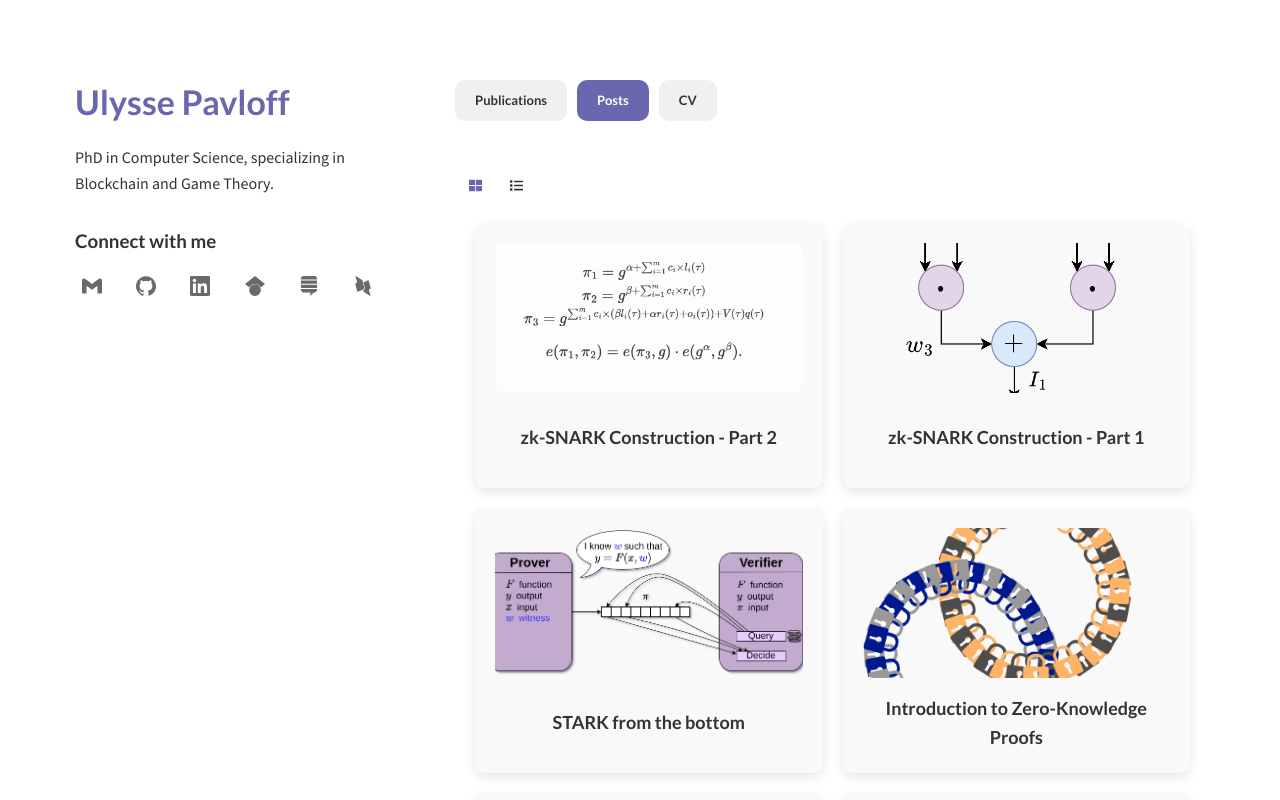
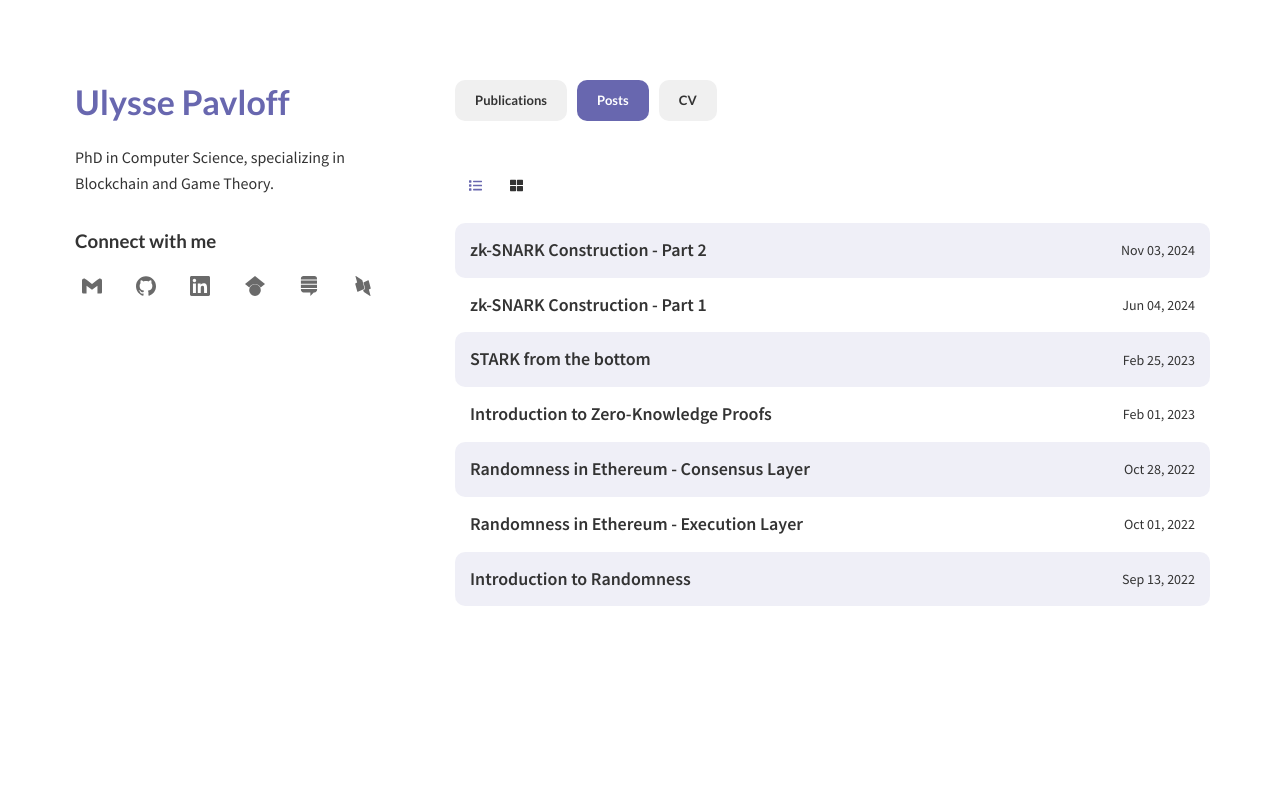
Before and after one commit to upavloff/upavloff.github.io, a React (Create React App) app: page /posts in a window 1280 px wide. Shown: the top 800 px of the page. Built offline with nearby package versions, Linux system fonts and the light colour scheme.

Commit message:
nice post page

```diff
--- a/src/App.css
+++ b/src/App.css
@@ -20,18 +20,23 @@
   /* General */
   --light-background: #ffffff;
   --dark-background: #232324;
+  --light-text-color: #333;
+  --dark-text-color: #d4d4d8;
+  --post-background: rgba(104, 103, 175, 0.1);
+  --post-background-highlight: rgba(104, 103, 175, 0.2);
   --white: #ffffff;
 }
 
 body {
-  background-color: var(--light-background);
+  --background-color: var(--light-background);
+  --text-color: var(--light-text-color);
   transition: background-color 350ms ease-in;
 }
 
 /* Dark Mode */
 body.dark-mode {
-  color: #d4d4d8;
-  background-color: #232324;
+  --background-color: var(--dark-background);
+  --text-color: var(--dark-text-color);
 }
 
 .toggle-container {
@@ -229,7 +234,8 @@ body {
   font-family: 'Source Sans Pro', sans-serif;
   font-size: 16px;
   line-height: 1.6;
-  color: #333;
+  color: var(--text-color);
+  background-color: var(--background-color);
   margin: 0;
   padding: 0;
 }
@@ -300,14 +306,13 @@ h6 {
   margin-bottom: 10px;
 }
 
-.right-section a {
+a {
   color: #6867af;
   text-decoration: none;
 }
 
-.right-section a:hover {
+a:hover {
   text-decoration: underline;
-  /* Add underline on hover */
 }
 
 .navigation {
--- a/src/CV.css
+++ b/src/CV.css
@@ -1,33 +1,3 @@
-/* .cv-content {
-    padding: 20px;
-    display: flex;
-    gap: 20px;
-    align-items: center;
-}
-
-.cv-text {
-    flex: 1;
-    font-size: 16px;
-    line-height: 1.5;
-}
-
-.cv-text a {
-    color: var(--primary-color);
-    text-decoration: none;
-    font-weight: bold;
-}
-
-.cv-text a:hover {
-    text-decoration: underline;
-}
-
-.cv-image img {
-    width: 150px;
-    height: auto;
-    border-radius: 50%;
-    box-shadow: 0 4px 6px rgba(0, 0, 0, 0.1);
-} */
-
 /* Container for CV content */
 .cv-content {
     display: flex;
@@ -54,14 +24,9 @@
 .cv-link {
     display: inline-block;
     margin-top: 15px;
-    color: #007bff;
-    text-decoration: none;
     font-weight: bold;
 }
 
-.cv-link:hover {
-    text-decoration: underline;
-}
 
 @media (max-width: 1200px) {
     .cv-content {
--- a/src/Posts.css
+++ b/src/Posts.css
@@ -1,4 +1,5 @@
 /* CSS for the Posts Component */
+
 button {
     font-family: 'Lato', sans-serif;
     font-weight: 700;
@@ -22,15 +23,17 @@ button.active {
 }
 
 
+.view-toggle {
+    margin-bottom: 20px;
+}
 
-.posts-list {
+.posts-card {
     display: grid;
     grid-template-columns: repeat(auto-fit, minmax(250px, 1fr));
     gap: 20px;
-    padding: 20px;
 }
 
-.posts-list a {
+.posts-card a {
     max-width: 400px;
 }
 
@@ -39,7 +42,8 @@ button.active {
     overflow: hidden;
     max-width: 400px;
     padding: 20px;
-    background-color: #f9f9f9;
+    /* background-color: #f9f9f9; */
+    background-color: var(--post-background);
     border-radius: 10px;
     text-align: center;
     box-shadow: 0px 4px 12px rgba(0, 0, 0, 0.1);
@@ -48,6 +52,7 @@ button.active {
 
 .post-item:hover {
     transform: scale(1.05);
+    background-color: var(--post-background-highlight);
 }
 
 .post-image-container {
@@ -69,7 +74,8 @@ button.active {
     left: 0;
     width: 100%;
     height: 100%;
-    background-color: #3433527d;
+    /* background-color: #3433527d; */
+    background-color: var(--post-background-highlight);
     z-index: 1;
     transition: opacity 0.3s ease;
     opacity: 0;
@@ -104,8 +110,8 @@ button.active {
 .post-title {
     display: flex;
     font-size: 18px;
-    color: #333;
     text-decoration: none;
+    color: var(--text-color);
 }
 
 .post-item .post-title {
@@ -123,7 +129,7 @@ button.active {
 /*========== Post list css*/
 
 /* List View Container */
-.posts-list-line {
+.posts-line {
     display: flex;
     flex-direction: column;
     gap: 0;
@@ -134,10 +140,10 @@ button.active {
 /* Each Row */
 .post-line {
     display: flex;
-    color: #333;
     justify-content: space-between;
     align-items: center;
     text-decoration: none !important;
+    color: var(--text-color);
     padding: 13px 15px;
     border-radius: 10px;
     transition: background-color 0.3s ease, color 0.3s ease;
@@ -146,18 +152,23 @@ button.active {
 
 /* Alternating Backgrounds */
 .post-line.even {
-    background-color: #f9f9f9;
+    /* color: #333; */
+    /* background-color: #f9f9f9; */
+    background-color: var(--post-background);
 }
 
-.post-line.odd {
-    background-color: #fff;
+/* .post-line.odd {
+    color: var(--text-color);
+} */
+
+.post-line:hover {
+    background-color: var(--post-background-highlight);
 }
 
-/* Hover Effect */
-.post-line:hover {
-    /* background-color: #7978a2; */
-    background-color: rgba(104, 103, 175, 0.2);
-}
+/*
+.post-line.even:hover {
+    color: var(--text-color);
+} */
 
 .post-line:hover .post-title {
     color: #6867af;
@@ -166,16 +177,14 @@ button.active {
 }
 
 /* Title and Date Alignment */
-.posts-list-line .post-title {
+.posts-line .post-title {
     flex: 1;
     font-weight: 700;
-    color: #333;
-    /* Align to the left */
 }
 
 .post-line .post-date {
     font-size: 14px;
-    color: #555;
+    /* color: #555; */
     text-align: right;
     min-width: 100px;
 }
--- a/src/Posts.js
+++ b/src/Posts.js
@@ -1,4 +1,4 @@
-import React, { useState } from 'react';
+import React, { useState, useEffect } from 'react';
 import './Posts.css';
 import { FaThLarge, FaList } from 'react-icons/fa';
 
@@ -56,29 +56,36 @@ const posts = [
 ];
 
 function Posts() {
-    const [viewMode, setViewMode] = useState('image'); // Default to image view
+    const [viewMode, setViewMode] = useState(() => {
+        return localStorage.getItem('viewMode') || 'list'; // Default to 'list' if not set
+    });
+
+    // Save to localStorage whenever the viewMode changes
+    useEffect(() => {
+        localStorage.setItem('viewMode', viewMode);
+    }, [viewMode]);
 
     return (
         <div className="posts-page">
             {/* Toggle Button */}
             <div className="view-toggle">
                 <button
+                    className={`toggle-icon ${viewMode === 'list' ? 'active' : ''}`}
+                    onClick={() => setViewMode('list')}
+                >
+                    <FaList />
+                </button>
+                <button
                     className={`toggle-icon ${viewMode === 'image' ? 'active' : ''}`}
                     onClick={() => setViewMode('image')}
                 >
                     <FaThLarge />
                 </button>
-                <button
-                    className={`toggle-icon ${viewMode === 'list' ? 'active' : ''}`}
-                    onClick={() => setViewMode('list')}
-                >
-                    <FaList />
-                </button>
             </div>
 
             {/* Conditional Rendering */}
             {viewMode === 'image' ? (
-                <div className="posts-list">
+                <div className="posts-card">
                     {posts.map((post, index) => {
                         const domain = new URL(post.link).hostname.replace('www.', ''); // Extract domain name
 
@@ -100,7 +107,7 @@ function Posts() {
                         );
                     })}
                 </div>) : (
-                <div className="posts-list-line">
+                <div className="posts-line">
                     {posts.map((post, index) => (
                         <a
                             key={post.title}
@@ -110,7 +117,11 @@ function Posts() {
                             className={`post-line ${index % 2 === 0 ? 'even' : 'odd'}`}
                         >
                             <div className="post-title">{post.title}</div>
-                            <div className="post-date">{new Date(post.publishedDate).toLocaleDateString()}</div>
+                            <div className="post-date">{new Date(post.publishedDate).toLocaleDateString(undefined, {
+                                year: 'numeric',
+                                month: 'short',
+                                day: '2-digit',
+                            })}</div>
                         </a>
                     ))}
                 </div>
```
